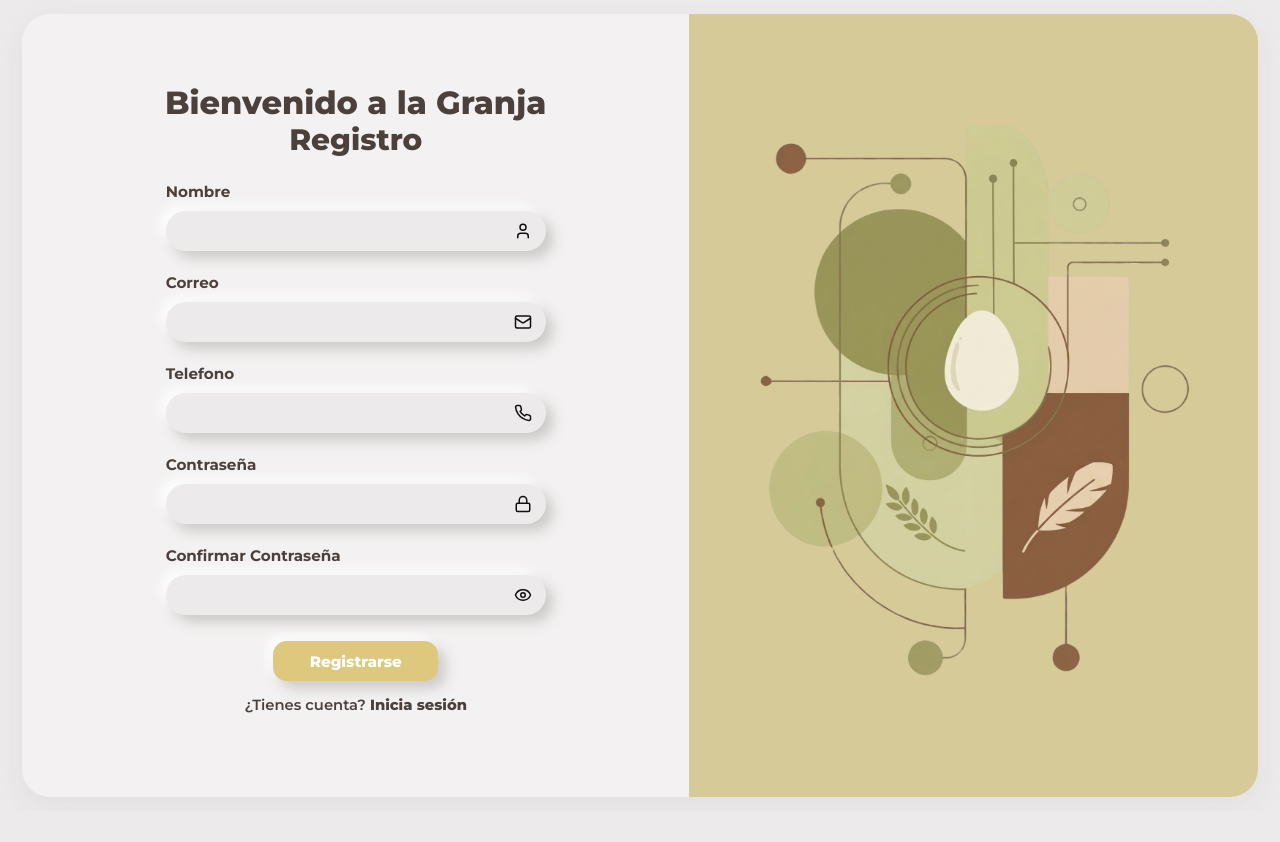
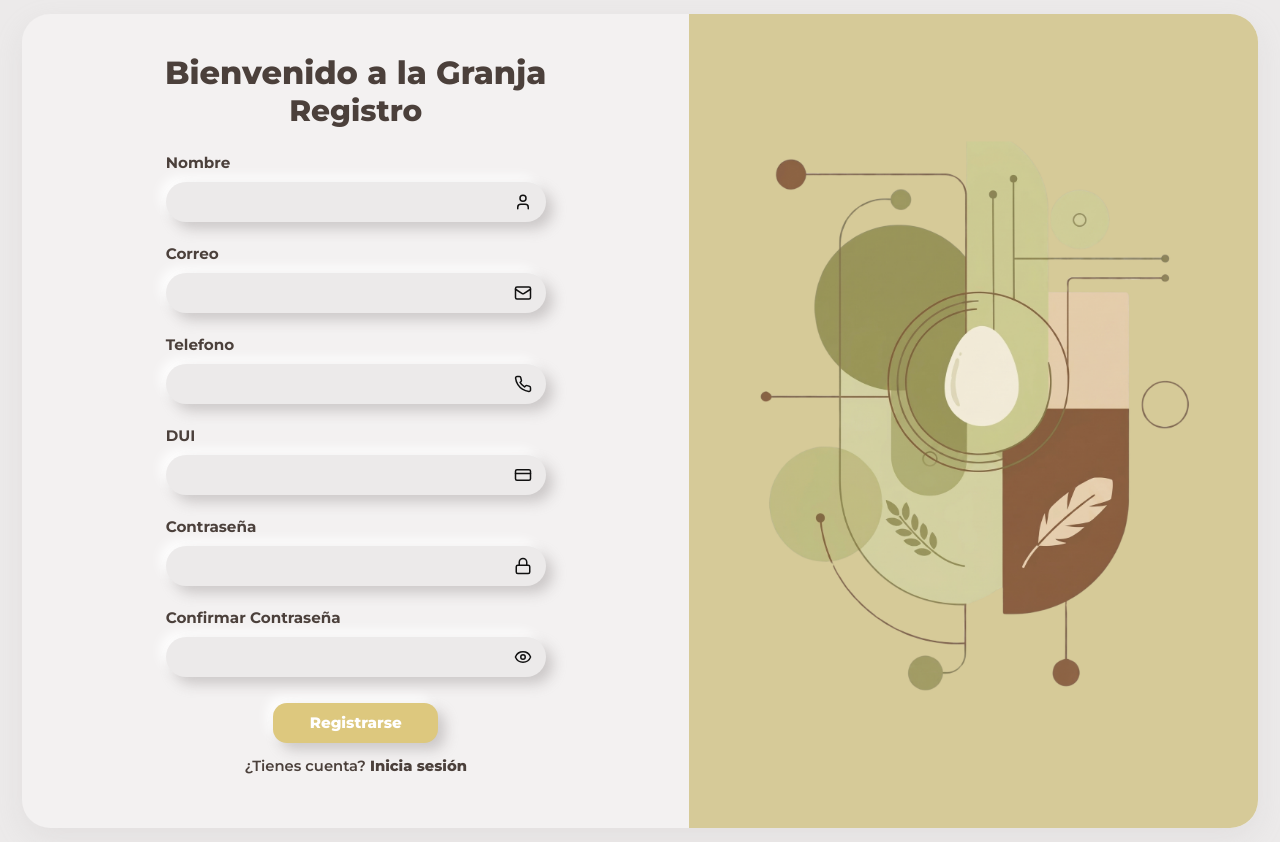
Before and after one commit to EdwinAlfaro123/Plumas-Volando, a React (Vite) app in the folder PlumasVolandoAdmin/: page /register in a window 1280 px wide. Before the commit the page ends 811 px from the top, so only its background shows below. Built offline with nearby package versions, Linux system fonts and the light colour scheme.

Commit message:
Validacion de telefono y dui en registro

```diff
--- a/PlumasVolandoAdmin/src/pages/RegisterPage.jsx
+++ b/PlumasVolandoAdmin/src/pages/RegisterPage.jsx
@@ -1,5 +1,5 @@
 import React, { useState } from "react";
-import { User, Mail, Phone, Lock, Eye, EyeOff } from "lucide-react";
+import { User, Mail, Phone, Lock, Eye, EyeOff, CreditCard } from "lucide-react";
 import "../styles/Register.css";
 import { useNavigate } from "react-router-dom";
 import CustomButton from "../components/Buttons";
@@ -17,6 +17,7 @@ const RegisterPage = () => {
     nombre: "",
     correo: "",
     telefono: "",
+    dui: "",
     password: "",
     confirmPassword: "",
   });
@@ -30,9 +31,31 @@ const RegisterPage = () => {
 
   const handleChange = (e) => {
     const { name, value } = e.target;
+    let newValue = value;
+
+    // Validación en tiempo real para el teléfono (máximo 8 números + guion)
+    if (name === "telefono") {
+      const rawValue = value.replace(/\D/g, "").slice(0, 8); // Solo números, max 8
+      if (rawValue.length > 4) {
+        newValue = `${rawValue.slice(0, 4)}-${rawValue.slice(4)}`;
+      } else {
+        newValue = rawValue;
+      }
+    }
+
+    // Validación en tiempo real para el DUI (máximo 9 números + guion)
+    if (name === "dui") {
+      const rawValue = value.replace(/\D/g, "").slice(0, 9); // Solo números, max 9
+      if (rawValue.length > 8) {
+        newValue = `${rawValue.slice(0, 8)}-${rawValue.slice(8)}`;
+      } else {
+        newValue = rawValue;
+      }
+    }
+
     setFormData((prev) => ({
       ...prev,
-      [name]: value,
+      [name]: newValue,
     }));
   };
 
@@ -43,6 +66,7 @@ const RegisterPage = () => {
       !formData.nombre ||
       !formData.correo ||
       !formData.telefono ||
+      !formData.dui ||
       !formData.password ||
       !formData.confirmPassword
     ) {
@@ -51,6 +75,30 @@ const RegisterPage = () => {
         type: "error",
         title: "Campos incompletos",
         message: "Por favor llena todos los campos",
+      });
+      return;
+    }
+
+    // Validación estricta final de teléfono (empieza con 6 o 7, incluye guion)
+    const phoneRegex = /^[67]\d{3}-\d{4}$/;
+    if (!phoneRegex.test(formData.telefono)) {
+      setAlert({
+        isOpen: true,
+        type: "error",
+        title: "Teléfono inválido",
+        message: "Ingresa un celular de El Salvador válido (ej. 7123-4567)",
+      });
+      return;
+    }
+
+    // Validación estricta final de DUI
+    const duiRegex = /^\d{8}-\d{1}$/;
+    if (!duiRegex.test(formData.dui)) {
+      setAlert({
+        isOpen: true,
+        type: "error",
+        title: "DUI inválido",
+        message: "Ingresa un formato de DUI válido (ej. 12345678-9)",
       });
       return;
     }
@@ -69,6 +117,7 @@ const RegisterPage = () => {
       nombre: formData.nombre,
       correo: formData.correo,
       telefono: formData.telefono,
+      dui: formData.dui,
       password: formData.password,
     };
 
@@ -87,6 +136,7 @@ const RegisterPage = () => {
       nombre: "",
       correo: "",
       telefono: "",
+      dui: "",
       password: "",
       confirmPassword: "",
     });
@@ -126,6 +176,20 @@ const RegisterPage = () => {
             value={formData.telefono}
             onChange={handleChange}
             icon={<Phone size={16} />}
+            placeholder="0000-0000"
+            maxLength={9}
+            required
+          />
+
+          <CustomInput
+            label="DUI"
+            type="text"
+            name="dui"
+            value={formData.dui}
+            onChange={handleChange}
+            icon={<CreditCard size={16} />}
+            placeholder="00000000-0"
+            maxLength={10}
             required
           />
 
```
